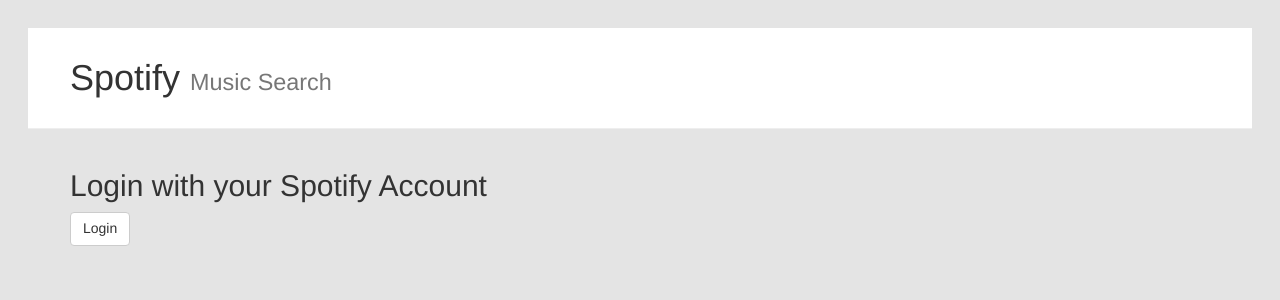
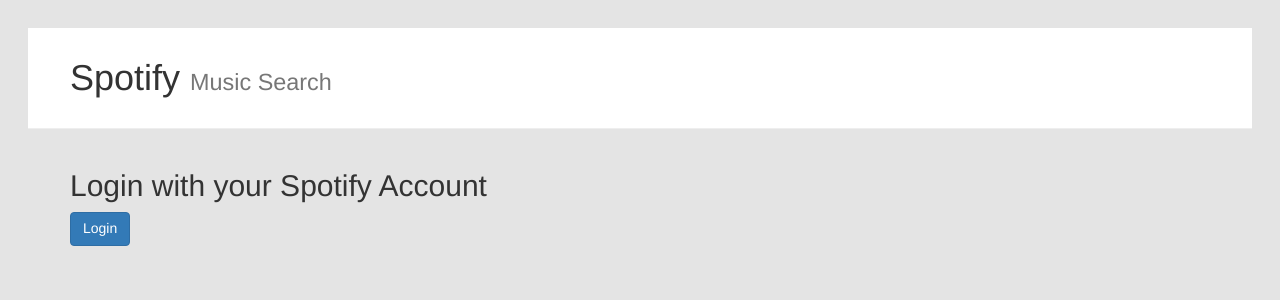
Before and after one commit to mbassale/angular-music, an Angular app: page /login in a window 1280 px wide. Shown: the top 300 px of the page. Built offline with nearby package versions, Linux system fonts and the light colour scheme; a web font is replaced by a local one.

Commit message:
Added production spotify login callback url. Improved styling.
Signed-off-by: Marco Bassaletti <bassaletti@gmail.com>

```diff
--- a/src/app/login/login.component.html
+++ b/src/app/login/login.component.html
@@ -1,2 +1,2 @@
 <h2>Login with your Spotify Account</h2>
-<button class="btn btn-default" (click)="login()">Login</button>
+<button class="btn btn-primary" (click)="login()">Login</button>
--- a/src/app/login/login.component.ts
+++ b/src/app/login/login.component.ts
@@ -51,7 +51,7 @@
     const params = [
       `client_id=${environment.spotifyClientId}`,
       'response_type=token',
-      'redirect_uri=http://localhost:4200/login'
+      'redirect_uri=' + environment.spotifyAuthCallback
     ].join('&');
     location.href = `https://accounts.spotify.com/authorize?${params}`;
   }
```
